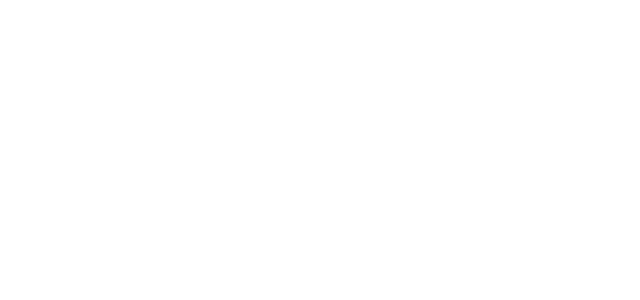
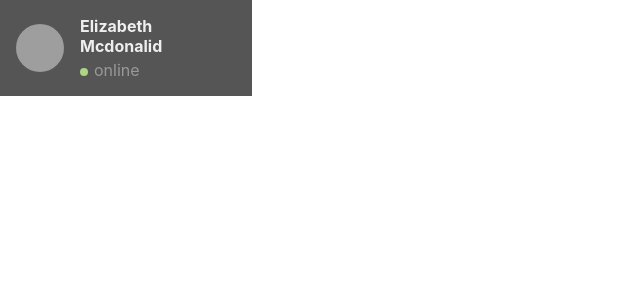
Before and after one commit to bnj-dez/chat-app, a React (Create React App) app: page / in a window 1280 px wide. Shown: the top 300 px of the page, without its empty margins (0-640 px from the left). Built offline with nearby package versions, Linux system fonts and the light colour scheme; grey boxes are pictures that could not be loaded.

Commit message:
Création du composant contact

```diff
--- a/src/App.js
+++ b/src/App.js
@@ -1,8 +1,10 @@
 import React from 'react';
+import Contact from "./components/Contact";
 
 function App() {
   return (
     <div className="App">
+      <Contact />
     </div>
   );
 }
--- /dev/null
+++ b/src/components/Contact.css
@@ -0,0 +1,47 @@
+/* Component enclosing tag */
+.Contact {
+    padding: 1em;
+    background: #555;
+    width: 220px;
+    display: flex;
+    align-items: center;
+}
+
+/* Contact image */
+.Contact .avatar {
+    border-radius: 50%;
+    margin-right: 1em;
+    width: 48px;
+    height: 48px;
+}
+
+/* Name */
+.Contact .name {
+    margin: 0 0 0.25rem;
+    color: #eee;
+}
+
+/* Status text */
+.Contact .status .status-text {
+    color: #999;
+    margin: 0;
+    display: inline-block;
+}
+
+/* Status (rounded&colored indicator) */
+.Contact .status .status-online,
+.Contact .status .status-offline {
+    display: inline-block;
+    border-radius: 50%;
+    width: 8px;
+    height: 8px;
+    margin-right: 6px;
+}
+
+.Contact .status .status-online {
+    background: #aed581;
+}
+
+.Contact .status .status-offline {
+    background: #f4511e;
+}
--- /dev/null
+++ b/src/components/Contact.js
@@ -0,0 +1,19 @@
+import React from 'react';
+import './Contact.css';
+
+function Contact() {
+    return (
+        <div className="Contact">
+            <img className="avatar" src="https://randomuser.me/api/portraits/women/32.jpg" alt="Image de profil"/>
+            <div>
+                <h4 className="name">Elizabeth Mcdonalid</h4>
+                <div className="status">
+                    <div className="status-online" />
+                    <p className="status-text">online</p>
+                </div>
+            </div>
+        </div>
+    )
+}
+
+export default Contact;
```
